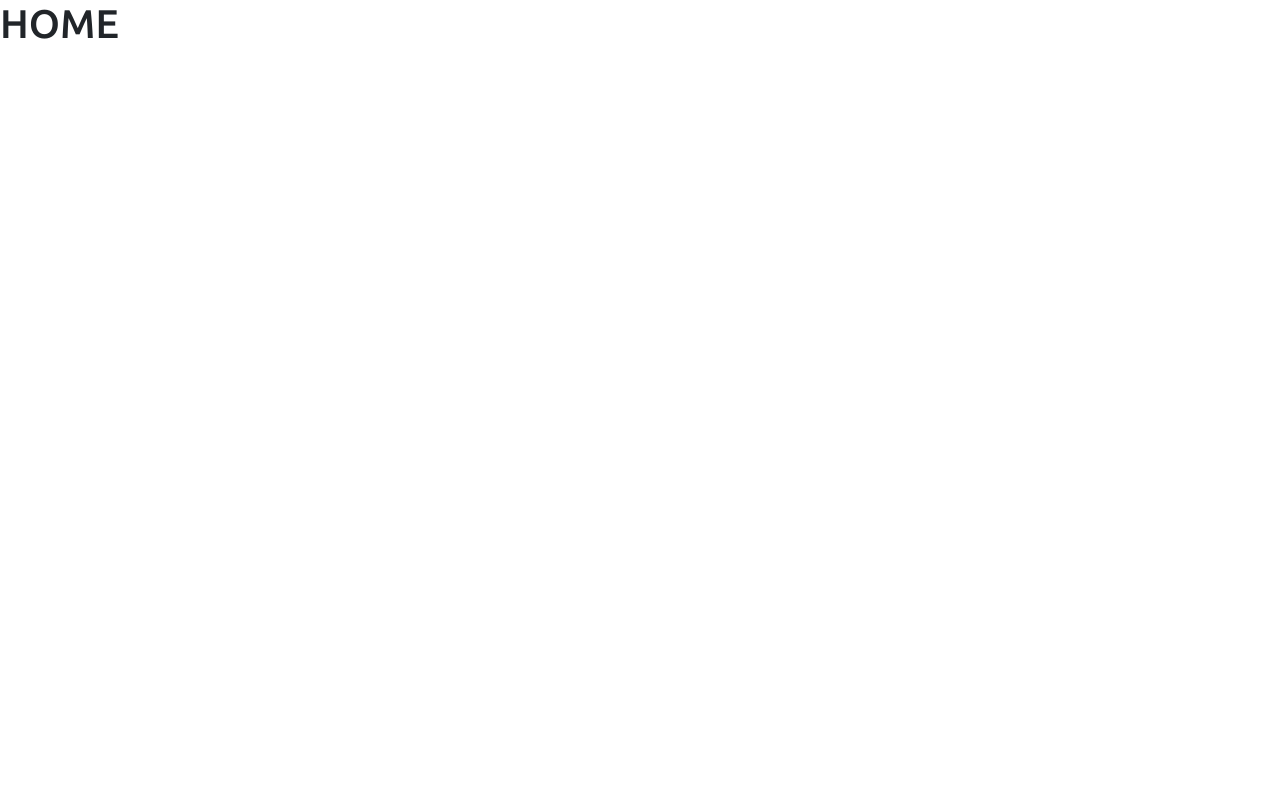
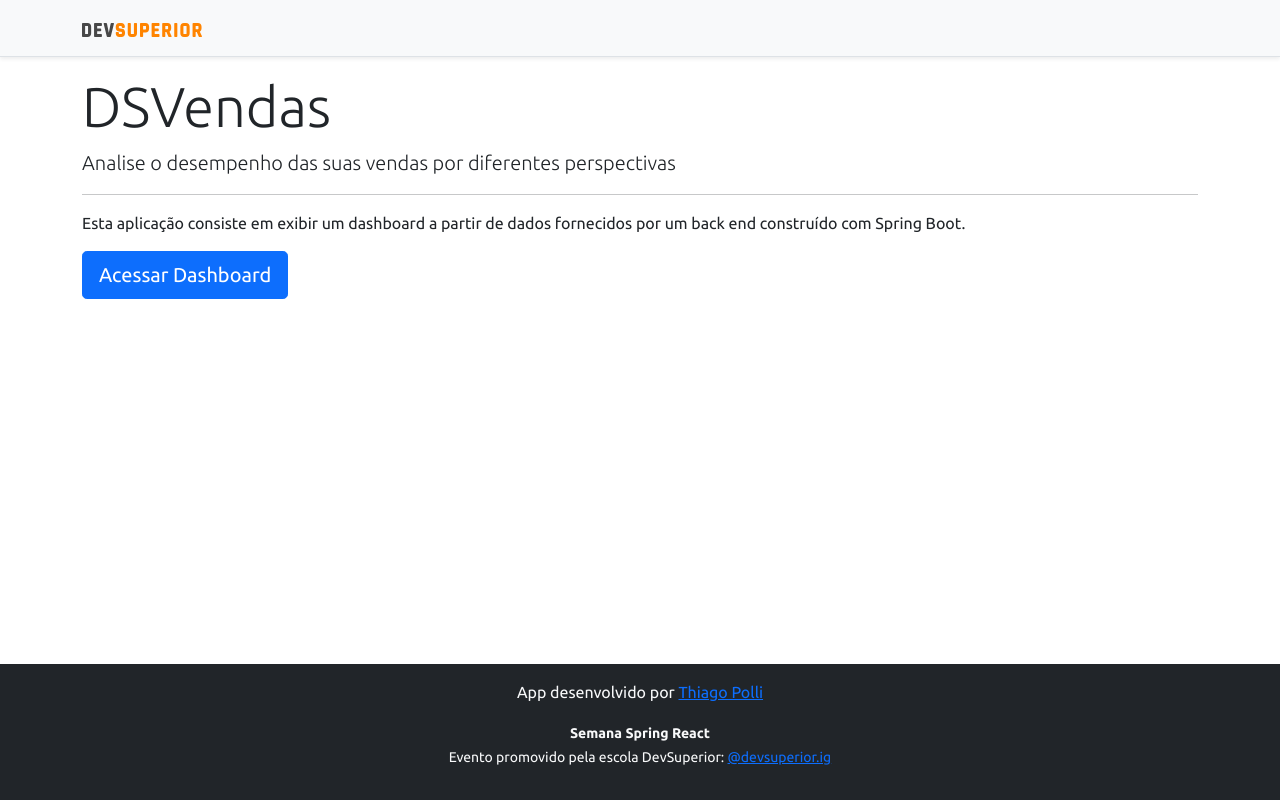
Before and after one commit to ThiagoPolli/projeto-sds5, a React (Create React App) app in the folder frontend/: page / in a window 1280 px wide. Built offline with nearby package versions, Linux system fonts and the light colour scheme.

Commit message:
Home, navigation

```diff
--- a/frontend/src/components/NavBar/index.tsx
+++ b/frontend/src/components/NavBar/index.tsx
@@ -1,4 +1,5 @@
 import ImgDsDark from 'assets/img/ds-dark.svg'
+import { Link } from 'react-router-dom';
 
 
 const  NavBar  = () => {
@@ -6,7 +7,9 @@
         <div className="d-flex flex-column flex-md-row align-items-center p-3 px-md-4 mb-3 bg-light border-bottom shadow-sm">
             <div className="container">
                 <nav className="my-2 my-md-0 mr-md-3">
+                    <Link to="/">
                     <img src={ImgDsDark} alt="DevSuperior" width="120" />
+                    </Link>
                 </nav>
             </div>
         </div>
--- a/frontend/src/pages/Home/index.tsx
+++ b/frontend/src/pages/Home/index.tsx
@@ -1,12 +1,25 @@
+import NavBar from "components/NavBar";
+import Footer from "components/Footer"
+import { Link } from "react-router-dom";
 
 
 
 
-const  Home  = () => {
+const Home = () => {
     return (
-     <div>
-         <h1>HOME</h1>
-     </div>
+        <>
+        <NavBar />
+        <div className="container">
+            <div className="jumbotron">
+                <h1 className="display-4">DSVendas</h1>
+                <p className="lead">Analise o desempenho das suas vendas por diferentes perspectivas</p>
+                <hr />
+                <p>Esta aplicação consiste em exibir um dashboard a partir de dados fornecidos por um back end construído com Spring Boot.</p>
+                <Link className="btn btn-primary btn-lg" to="/dashboard">Acessar Dashboard</Link>
+            </div>
+        </div>
+        <Footer />
+        </>
     );
 }
 
```
